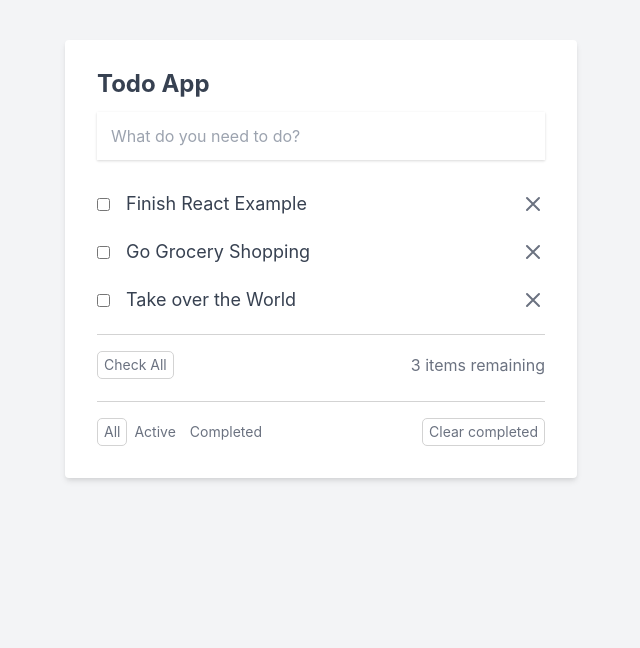
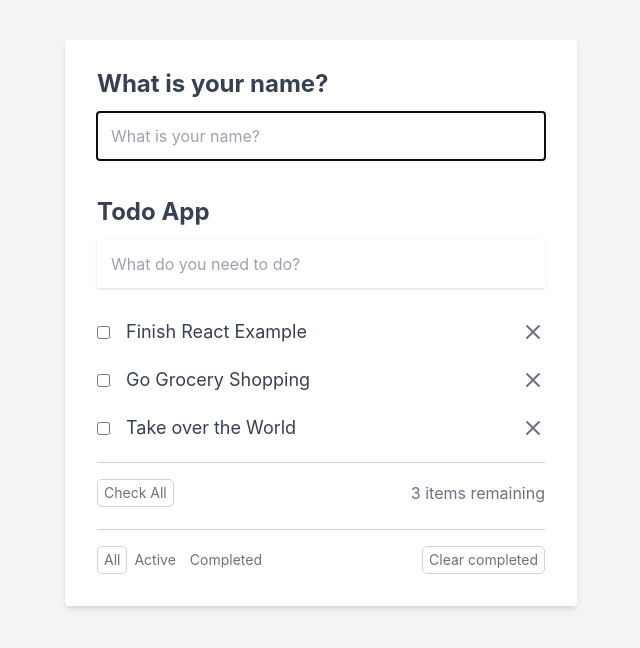
Before and after one commit to swak/test-react-app, a React (Create React App) app: page / in a window 1280 px wide. Shown: the top 648 px of the page, without its empty margins (319-959 px from the left). Built offline with nearby package versions, Linux system fonts and the light colour scheme.

Commit message:
Episode 8 - testing useMemo and other built-in hooks. Remove the debug coding.

```diff
--- a/src/App.css
+++ b/src/App.css
@@ -145,3 +145,11 @@
   margin-top: 20px;
   text-align: center;
 }
+
+.name-container {
+  margin-bottom: 40px;
+}
+
+.name-label {
+  margin-top: 15px;
+}
--- a/src/components/App.jsx
+++ b/src/components/App.jsx
@@ -1,11 +1,13 @@
 import '../reset.css';
 import '../App.css';
-import { useState } from 'react';
+import { useEffect, useMemo, useRef, useState } from 'react';
 import TodoList from './TodoList';
 import NoTodos from './NoTodos';
 import TodoForm from './TodoForm';
 
 function App() {
+  const [name, setName] = useState('');
+  const nameInputEl = useRef(null);
   const [todos, setTodos] = useState([
     {
       id: 1,
@@ -100,9 +102,13 @@
     setTodos(updatedTodos);
   }
 
-  function remaining() {
+  function remainingCalculation() {
+    console.log('calculating remaining todos. This is slow.');
+    for (let index = 0; index < 1000000000; index++) {}
     return todos.filter(todo => !todo.isComplete).length;
   }
+
+  const remaining = useMemo(remainingCalculation, [todos]);
 
   function clearCompleted() {
     setTodos([...todos].filter(todo => !todo.isComplete));
@@ -128,9 +134,32 @@
     }
   }
 
+  useEffect(() => {
+    console.log('use effect running');
+    nameInputEl.current.focus();
+
+    return function cleanup() {
+      console.log('cleaning up');
+    };
+  }, []);
+
   return (
     <div className="todo-app-container">
       <div className="todo-app">
+        <div className="name-container">
+          <h2>What is your name?</h2>
+          <form action="#">
+            <input
+              type="text"
+              ref={nameInputEl}
+              className="todo-input"
+              placeholder="What is your name?"
+              value={name}
+              onChange={event => setName(event.target.value)}
+            />
+          </form>
+          {name && <p className="name-label">Hello, {name}</p>}
+        </div>
         <h2>Todo App</h2>
         <TodoForm addTodo={addTodo} />
 
--- a/src/components/TodoItemsRemaining.jsx
+++ b/src/components/TodoItemsRemaining.jsx
@@ -1,7 +1,7 @@
 import React from 'react';
 
 function TodoItemsRemaining(props) {
-  return <span>{props.remaining()} items remaining</span>;
+  return <span>{props.remaining} items remaining</span>;
 }
 
 export default TodoItemsRemaining;
```
